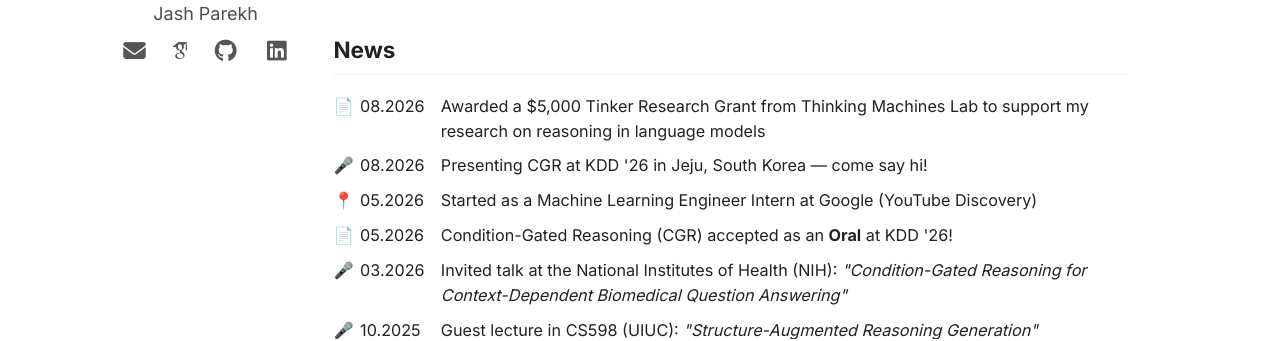
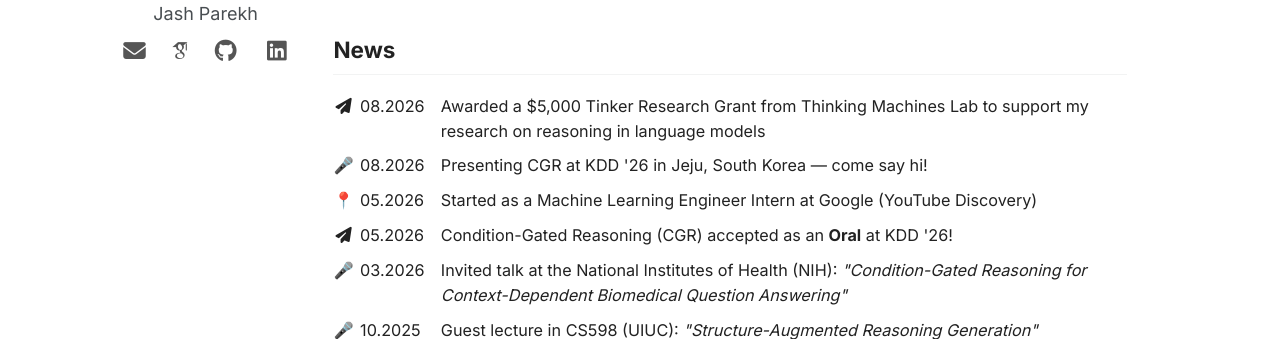
Before and after one commit to jashparekh1/jashparekh1.github.io, a Jekyll site: the page built from _pages/about.md, in a window 1280 px wide and 900 px high. Shown: the part 358-699 px from the top of the window. Built offline with Jekyll 4.4.1, drawn with Linux system fonts in a browser that asks for light colours; some web fonts are replaced.

Commit message:
Use Font Awesome paper-plane icon for research news items
Co-Authored-By: Claude Fable 5 <noreply@anthropic.com>

```diff
--- a/_pages/about.md
+++ b/_pages/about.md
@@ -25,7 +25,7 @@ redirect_from:
 <table class="news-table">
   <tbody>
     <tr>
-      <td class="news-emoji">📄</td>
+      <td class="news-emoji"><i class="fas fa-paper-plane"></i></td>
       <td class="news-date">08.2026</td>
       <td class="news-desc">Awarded a $5,000 Tinker Research Grant from Thinking Machines Lab to support my research on reasoning in language models</td>
     </tr>
@@ -40,7 +40,7 @@ redirect_from:
       <td class="news-desc">Started as a Machine Learning Engineer Intern at Google (YouTube Discovery)</td>
     </tr>
     <tr>
-      <td class="news-emoji">📄</td>
+      <td class="news-emoji"><i class="fas fa-paper-plane"></i></td>
       <td class="news-date">05.2026</td>
       <td class="news-desc">Condition-Gated Reasoning (CGR) accepted as an <strong>Oral</strong> at KDD '26!</td>
     </tr>
@@ -60,7 +60,7 @@ redirect_from:
       <td class="news-desc">Started my MS in Computer Science at UIUC, advised by Prof. Jiawei Han</td>
     </tr>
     <tr>
-      <td class="news-emoji">📄</td>
+      <td class="news-emoji"><i class="fas fa-paper-plane"></i></td>
       <td class="news-date">04.2025</td>
       <td class="news-desc">Care-Pilot paper published at CHI '25</td>
     </tr>
```
